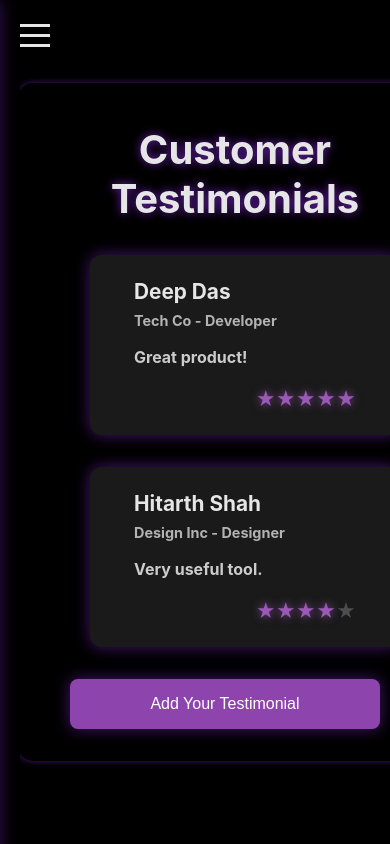
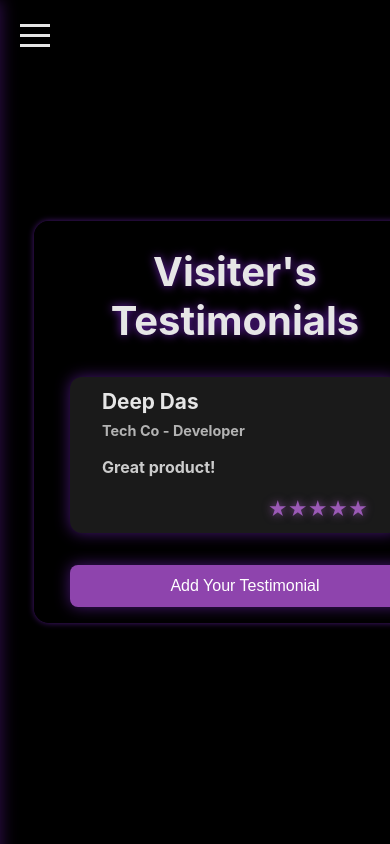
Before and after one commit to THE-DEEPDAS/Portfolio-Website, a React (Create React App) app: page /testimonials in a window 390 px wide. Built offline with nearby package versions, Linux system fonts and the light colour scheme.

Commit message:
only images to be changed and loader

```diff
--- a/src/components/About.js
+++ b/src/components/About.js
@@ -1,6 +1,6 @@
-import React from 'react';
-import './About.css';
-import myImage from './Assets/my_img.jpg';
+import React from "react";
+import "./About.css";
+import myImage from "./Assets/my_img.jpg";
 
 const About = () => {
   return (
@@ -10,25 +10,42 @@ const About = () => {
         <h1>About Me</h1>
 
         <div className="image-container">
-                    <img
-                        src={myImage}
-                        alt="Profile"
-                        className="profile-image"
-                    />
+          <img src={myImage} alt="Profile" className="profile-image" />
         </div>
 
         <section className="personal-info">
           <h2>Personal Information</h2>
-                    <p><strong>Name:</strong> Deep Das</p>
-                    <p><strong>Contact:</strong> u23ai052@coed.svnit.ac.in</p>
-                    <p><strong>Location:</strong> Surat, India</p>
-                    <p><strong>Education:</strong> B.Tech in Artificial Intelligence, SVNIT</p>
-                    <p><strong>Biography:</strong> I am a dedicated B.Tech student specializing in Artificial Intelligence at SVNIT. With a strong foundation in programming and problem-solving, I am passionate about advancing technology and applying my skills to real-world challenges. I continuously seek opportunities to learn and grow in the fields of AI and software development.</p>
+          <p>
+            <strong>Name:</strong> Deep Das
+          </p>
+          <p>
+            <strong>Contact:</strong> u23ai052@coed.svnit.ac.in
+          </p>
+          <p>
+            <strong>Location:</strong> Surat, India
+          </p>
+          <p>
+            <strong>Education:</strong> B.Tech in Artificial Intelligence, SVNIT
+          </p>
+          <p>
+            <strong>Biography:</strong> I am a dedicated B.Tech student
+            specializing in Artificial Intelligence at SVNIT. With a strong
+            foundation in programming and problem-solving, I am passionate about
+            advancing technology and applying my skills to real-world
+            challenges. I continuously seek opportunities to learn and grow in
+            the fields of AI and software development.
+          </p>
         </section>
 
         <section className="hobbies-interests">
           <h2>Hobbies and Interests</h2>
-                    <p>My primary interest lies in research and continual learning. I am also passionate about applying my skills through various projects, which helps me implement and hone the skills I’ve acquired. Outside of academics, I enjoy exploring new technologies and contributing to innovative solutions.</p>
+          <p>
+            My primary interest lies in research and continual learning. I am
+            also passionate about applying my skills through various projects,
+            which helps me implement and hone the skills I’ve acquired. Outside
+            of academics, I enjoy exploring new technologies and contributing to
+            innovative solutions.
+          </p>
         </section>
 
         <section className="skills">
@@ -36,10 +53,14 @@ const About = () => {
           <ul>
             <li className="skill-item">JavaScript</li>
             <li className="skill-item">React</li>
+            <li className="skill-item">TypeScript</li>
+            <li className="skill-item">Web Hosting</li>
+            <li className="skill-item">GitHub</li>
             <li className="skill-item">Python</li>
             <li className="skill-item">Data Structures and Algorithms</li>
             <li className="skill-item">Competitive Programming</li>
-                    <li className="skill-item">HTML & CSS</li>
+            <li className="skill-item">HTML</li>
+            <li className="skill-item">Cascading Style Sheets</li>
             <li className="skill-item">Bootstrap</li>
             <li className="skill-item">Tailwind CSS</li>
             <li className="skill-item">WordPress</li>
@@ -53,16 +74,57 @@ const About = () => {
 
         <section className="status">
           <h2>Status</h2>
-                    <p>I am actively seeking research projects, internships, and opportunities to collaborate on innovative projects. Feel free to connect with me through the social links provided or reach out via the contact page.</p>
+          <p>
+            I am actively seeking research projects, internships, and
+            opportunities to collaborate on innovative projects. Feel free to
+            connect with me through the social links provided or reach out via
+            the contact page.
+          </p>
         </section>
 
         <section className="profile-links">
           <h2>Profile Links</h2>
-                    <p><strong>LinkedIn:</strong> <a href="https://www.linkedin.com/in/deep-das-4b5aa527b/" target="_blank" rel="noopener noreferrer">LinkedIn Profile</a></p>
-                    <p><strong>GitHub:</strong> <a href="https://github.com/THE-DEEPDAS" target="_blank" rel="noopener noreferrer">GitHub Profile</a></p>
-                    <p><strong>Portfolio:</strong> <a href="https://deepdas-portfolio.vercel.app" target="_blank" rel="noopener noreferrer">Portfolio Website</a></p>
+          <p>
+            <strong>LinkedIn:</strong>{" "}
+            <a
+              href="https://www.linkedin.com/in/deep-das-4b5aa527b/"
+              target="_blank"
+              rel="noopener noreferrer"
+            >
+              LinkedIn Profile
+            </a>
+          </p>
+          <p>
+            <strong>GitHub:</strong>{" "}
+            <a
+              href="https://github.com/THE-DEEPDAS"
+              target="_blank"
+              rel="noopener noreferrer"
+            >
+              GitHub Profile
+            </a>
+          </p>
+          <p>
+            <strong>Resume:</strong>{" "}
+            <a
+              href="https://drive.google.com/drive/folders/11ybo9GmoD9yyJ38wun3tILKJjWsy6mEn?usp=sharing"
+              target="_blank"
+              rel="noopener noreferrer"
+            >
+              Portfolio Website
+            </a>
+          </p>
+          <p>
+            <strong>Portfolio:</strong>{" "}
+            <a
+              href="https://deepdas-portfolio.vercel.app"
+              target="_blank"
+              rel="noopener noreferrer"
+            >
+              Portfolio Website
+            </a>
+          </p>
         </section>
-
       </div>
     </div>
   );
--- a/src/components/TestimonialForm.css
+++ b/src/components/TestimonialForm.css
@@ -97,17 +97,47 @@
   box-shadow: 0 0 25px rgba(138, 43, 226, 0.8);
 }
 
+/* Media queries for smaller screens */
+
 @media (max-width: 768px) {
   .testimonial-form {
+    width: calc(100% - 40px); /* Adjust the form width for smaller screens */
     padding: 1.5rem;
+    margin: 1rem auto; /* Adjust the margins for smaller screens */
+  }
+
+  .form-group input,
+  .form-group textarea {
+    font-size: 0.9rem; /* Reduce input text size for smaller screens */
   }
 
   .form-actions {
-    flex-direction: column;
+    flex-direction: column; /* Stack buttons vertically */
     gap: 1rem;
   }
 
   .form-actions button {
-    width: 100%;
+    width: 100%; /* Full-width buttons */
+    padding: 0.75rem 1rem; /* Adjust button padding */
   }
 }
+
+@media (max-width: 480px) {
+  .testimonial-form {
+    width: 100%; /* Full width for very small screens */
+    padding: 1rem;
+  }
+
+  .testimonial-form h3 {
+    font-size: 1.5rem; /* Reduce header font size */
+  }
+
+  .form-group input,
+  .form-group textarea {
+    font-size: 0.85rem; /* Adjust input font size further */
+  }
+
+  .form-actions button {
+    padding: 0.5rem 0.75rem; /* Adjust button padding further */
+  }
+}
--- a/src/components/Testimonials.css
+++ b/src/components/Testimonials.css
@@ -25,14 +25,6 @@ body {
   animation: glow 3s infinite, fadeIn 1s ease-out;
   overflow-y: auto;
   height: calc(100vh - 40px);
-}
-
-@media (max-width: 768px) {
-  .testimonials-container {
-    width: calc(100% - 40px); /* Adjusted width for smaller screens */
-    margin-left: 20px; /* Added margin-left for smaller screens */
-    height: auto;
-  }
 }
 
 .testimonials-container h2 {
@@ -131,3 +123,45 @@ body {
   transform: translateY(0);
   box-shadow: 0 0 10px rgba(138, 43, 226, 0.5);
 }
+
+/* Media queries for smaller screens */
+@media (max-width: 768px) {
+  .testimonials-container {
+    width: calc(100% - 40px); /* Adjusted width for smaller screens */
+    margin-left: 20px; /* Added margin-left for smaller screens */
+    height: auto;
+    overflow-y: auto;
+  }
+
+  .testimonial-card {
+    width: calc(100% - 40px); /* Make cards full-width for smaller screens */
+    margin-left: 0; /* Remove extra margin on small screens */
+    padding: 1rem; /* Adjust padding */
+  }
+
+  .testimonials-grid {
+    gap: 1rem; /* Adjust gap between cards */
+  }
+}
+
+@media (max-width: 480px) {
+  .testimonials-container {
+    padding: 1rem; /* Reduce padding for extra small screens */
+    height: auto; /* Allow height to adjust */
+  }
+
+  .testimonial-card {
+    width: 100%; /* Full width cards for very small screens */
+    margin-left: 0; /* Center the card */
+    padding: 0.75rem; /* Reduce padding */
+  }
+
+  .testimonials-grid {
+    gap: 0.5rem; /* Smaller gap between cards */
+  }
+
+  .add-testimonial-btn {
+    width: 100%; /* Full width button for small screens */
+    padding: 0.75rem;
+  }
+}
--- a/src/components/Testimonials.js
+++ b/src/components/Testimonials.js
@@ -10,7 +10,6 @@ export default function Testimonials() {
 
     const initialTestimonials = [
       { id: 1, name: "Deep Das", company: "Tech Co", role: "Developer", comment: "Great product!", rating: 5 },
-      { id: 2, name: "Hitarth Shah", company: "Design Inc", role: "Designer", comment: "Very useful tool.", rating: 4 },
     ]
     setTestimonials(initialTestimonials)
   }, [])
@@ -26,7 +25,7 @@ export default function Testimonials() {
 
   return (
     <div className="testimonials-container">
-      <h2>Customer Testimonials</h2>
+      <h2>Visiter's Testimonials</h2>
       <div className="testimonials-grid">
         {testimonials.map((testimonial) => (
           <div key={testimonial.id} className="testimonial-card">
```
Also changed, not shown: src/components/About.css (line endings or trailing spaces). Lines whose indentation alone changed are shown as unchanged.
